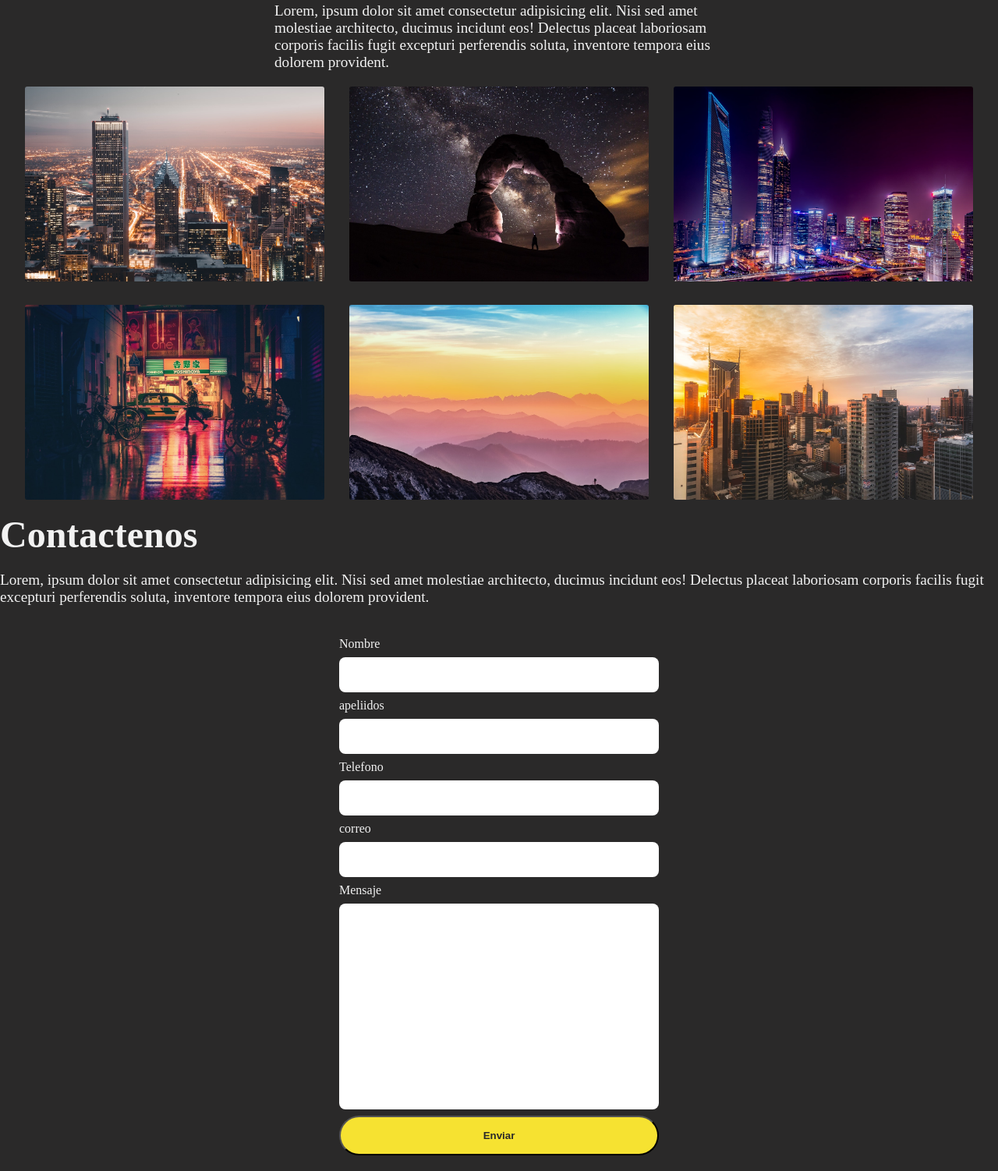
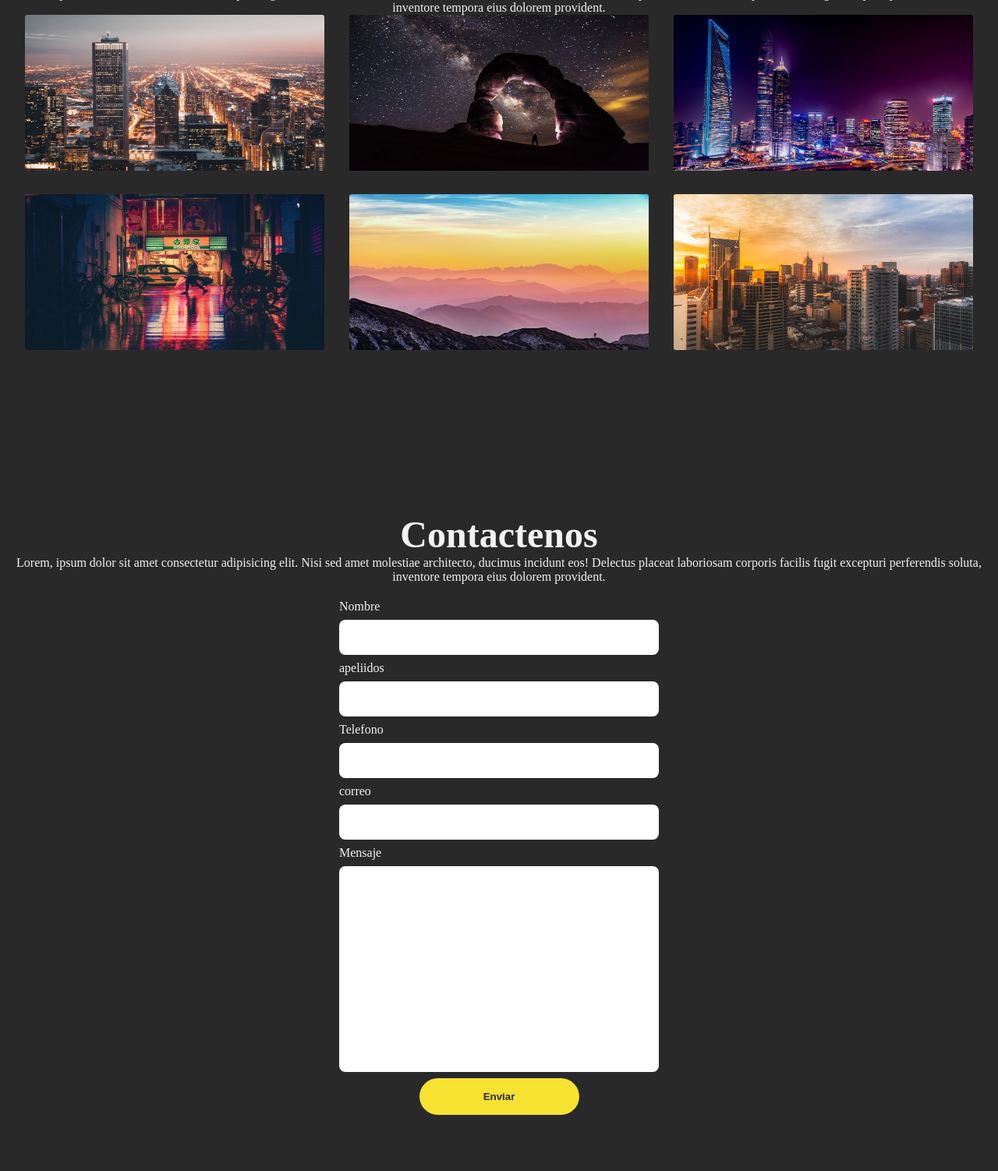
Before and after one commit to edinson0810/ejercicioflex, a plain HTML site: page index.html in a window 1280 px wide. Shown: the part 2332-3834 px from the top of the page at 78% size. After the commit the page ends 3782 px from the top, so only its background shows below. Drawn offline with Linux system fonts and the light colour scheme.

Commit message:
arreglo contacto

```diff
--- a/index.html
+++ b/index.html
@@ -59,6 +59,7 @@
             ducimus incidunt eos! Delectus placeat laboriosam corporis facilis fugit excepturi perferendis soluta,
             inventore tempora eius dolorem provident.</p>
         </div>
+
         <div class="cards">
           <div class="card__item">
             <h3 class="card__plan">GIT</h3>
@@ -93,17 +94,19 @@
           </div>
         </div>
         </div>
+
     </section>
 
 
     <section id="galeria">
-      <div class="contenedor  galeria vh-100" >
-      <div class="contenedor-texto">
+      <div class="contenedor vh-100">
+        <div class="text-center">
           <h2 class="titulo"> Galeria</h2>
-        <p class="parrafo">Lorem, ipsum dolor sit amet consectetur adipisicing elit. Nisi sed amet molestiae architecto,
+          <p class="paraffo">Lorem, ipsum dolor sit amet consectetur adipisicing elit. Nisi sed amet molestiae architecto,
             ducimus incidunt eos! Delectus placeat laboriosam corporis facilis fugit excepturi perferendis soluta,
             inventore tempora eius dolorem provident.</p>
         </div>
+
       <div class="galeria">
       <img src="img/uno.jpg" alt=""class="img">
       <img src="img/dos.jpg" alt=""class="img">
@@ -118,9 +121,9 @@
 
     <section id="contacto">
       <div class="contenedor  vh-100" >
-      <div class="contenedor-texto">
+        <div class="text-center">
           <h2 class="titulo"> Contactenos</h2>
-        <p class="parrafo">Lorem, ipsum dolor sit amet consectetur adipisicing elit. Nisi sed amet molestiae architecto,
+          <p class="paraffo">Lorem, ipsum dolor sit amet consectetur adipisicing elit. Nisi sed amet molestiae architecto,
             ducimus incidunt eos! Delectus placeat laboriosam corporis facilis fugit excepturi perferendis soluta,
             inventore tempora eius dolorem provident.</p>
         </div>
@@ -152,8 +155,10 @@
         <textarea class="input" id="mensaje" cols="12" rows="12"></textarea>
       </div>
 
-      <button class="boton"  type="button">Enviar</button>
+      <button class="boton boton--amarillo"  type="button">Enviar</button>
+
     </form>
+  </div>
     </section>
 
   </main>
--- a/stylos.css
+++ b/stylos.css
@@ -75,7 +75,7 @@ nav {
 
 .vh-100 {
 
-  height: calc(100vh - var(--nav-heigt));
+  height: calc(100vh - var(--nav-heigt ));
 }
 
 .text-center{
@@ -111,6 +111,14 @@ nav {
   .boton--negro{
     background-color: var(--secod-color);
     color: var(--white-color);
+  }
+
+  .boton--amarillo{
+    background-color: var(--main-color);
+    color: var(--secod-color);
+    width: 50%;
+    margin: 0 auto;
+    border: none;
   }
 
 
@@ -177,9 +185,11 @@ justify-content: space-evenly;
 
 .img{
 width: 30%;
-height: 250px;
+height: 200px;
 border-radius: 3px;
 margin-bottom: 30px;
+
+
 }
 
 /**--------------contacto--------------**/
```
Lines whose indentation alone changed are shown as unchanged.
